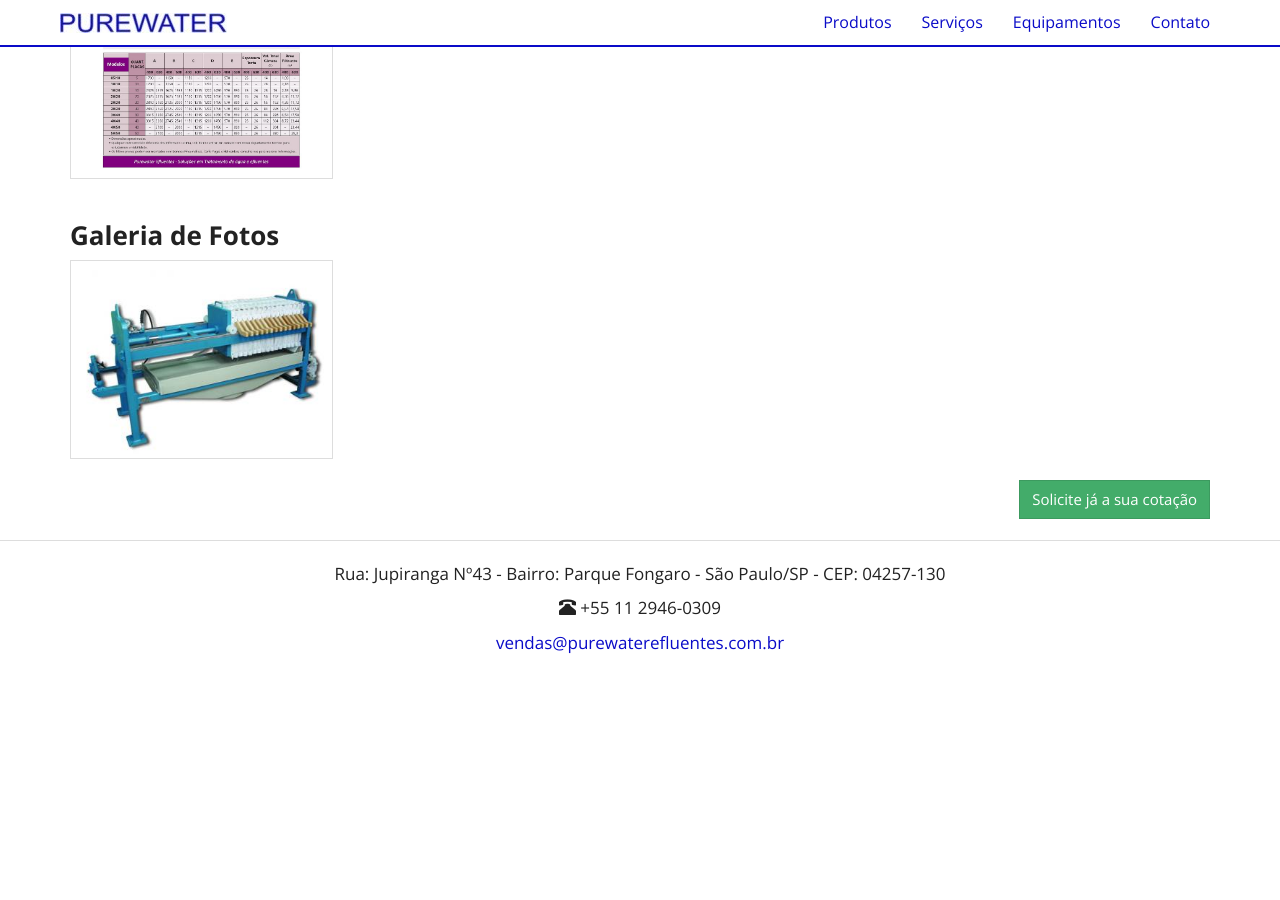
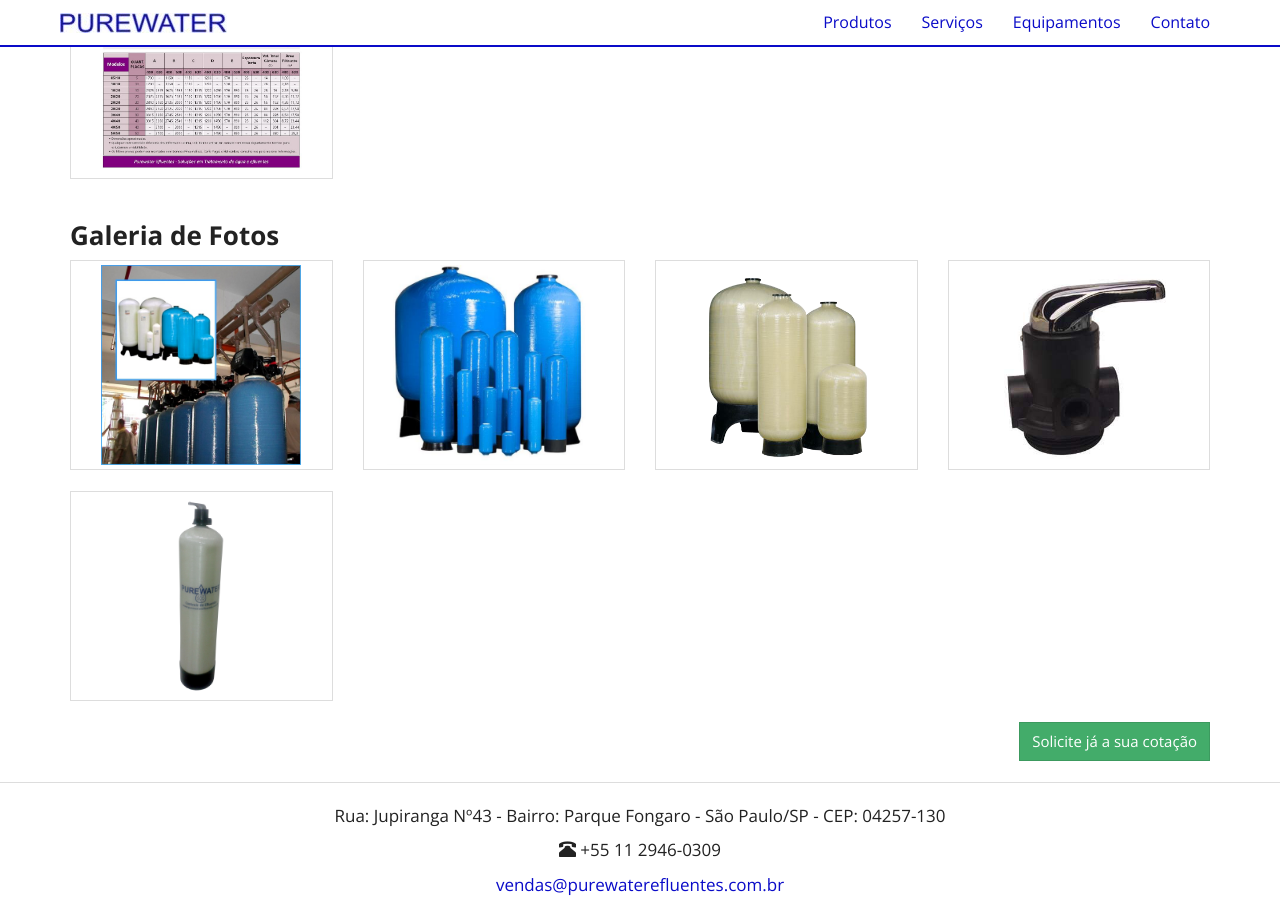
Before and after one commit to purewaterefluentes/purewaterefluentes.github.io, a Jekyll site: the page built from equipamentos/filtro-prensa.md, in a window 1280 px wide and 900 px high, scrolled down 1862 px. Built offline with Jekyll 4.4.1, drawn with Linux system fonts in a browser that asks for light colours; nearby versions of some CDN libraries; library files that are not in the unit come from our copies; before the commit the page ends 2527 px from its top, so only the background shows below that.

Commit message:
Update galeria-filtro-prensa.html

```diff
--- a/_includes/purewater/equipamentos/galeria-filtro-prensa.html
+++ b/_includes/purewater/equipamentos/galeria-filtro-prensa.html
@@ -1,8 +1,29 @@
-
 <div class="row">
     <div class="col-lg-3 col-md-4 col-xs-6 ">
-        <a class="thumbnail " href="#" data-image-id="" data-toggle="modal" data-title="Filtro Prensa" data-image="../../website/images/website/images/images/Filtro prensa equipamento.jpg" data-target="#image-gallery">
-            <img class="img-responsive purewater-thumbnail" src="../../website/images/Filtro prensa equipamento.jpg">
+        <a class="thumbnail" href="#" data-image-id="" data-toggle="modal" data-title="Filtro Fiberglass" data-image="../../website/images/filtro_prfv_cilindros (1).jpg" data-target="#image-gallery">
+            <img class="img-responsive purewater-thumbnail" src="../../website/images/filtro_prfv_cilindros (1).jpg">
+        </a>
+    </div>
+        <div class="col-lg-3 col-md-4 col-xs-6 ">
+        <a class="thumbnail" href="#" data-image-id="" data-toggle="modal" data-title="Cilindros Filtro Fiberglass" data-image="../../website/images/cyber_tank.jpg" data-target="#image-gallery">
+            <img class="img-responsive purewater-thumbnail" src="../../website/images/cyber_tank.jpg">
+        </a>
+    </div>
+     <div class="col-lg-3 col-md-4 col-xs-6 ">
+        <a class="thumbnail" href="#" data-image-id="" data-toggle="modal" data-title="Cilindros Filtro Fiberglass" data-image="../../website/images/Filtro para água Fiberglass_Purewater Efluentes.png" data-target="#image-gallery">
+            <img class="img-responsive purewater-thumbnail" src="../../website/images/Filtro para água Fiberglass_Purewater Efluentes.png">
+        </a>
+    </div>
+    <div class="col-lg-3 col-md-4 col-xs-6 ">
+        <a class="thumbnail" href="#" data-image-id="" data-toggle="modal" data-title="Válvula Filtro Fiberglass" data-image="../../website/images/Valvula Tres Vias F56E.png" data-target="#image-gallery">
+            <img class="img-responsive purewater-thumbnail" src="../../website/images/Valvula Tres Vias F56E.png">
+        </a>
+    </div>
+</div>
+<div class="row">
+   <div class="col-lg-3 col-md-4 col-xs-6 ">
+        <a class="thumbnail" href="#" data-image-id="" data-toggle="modal" data-title="Filtro Fiberglass" data-image="../../website/images/Filtro_PRFV fiberglass.jpg" data-target="#image-gallery">
+            <img class="img-responsive purewater-thumbnail" src="../../website/images/Filtro_PRFV fiberglass.jpg">
         </a>
     </div>
  </div>
```
